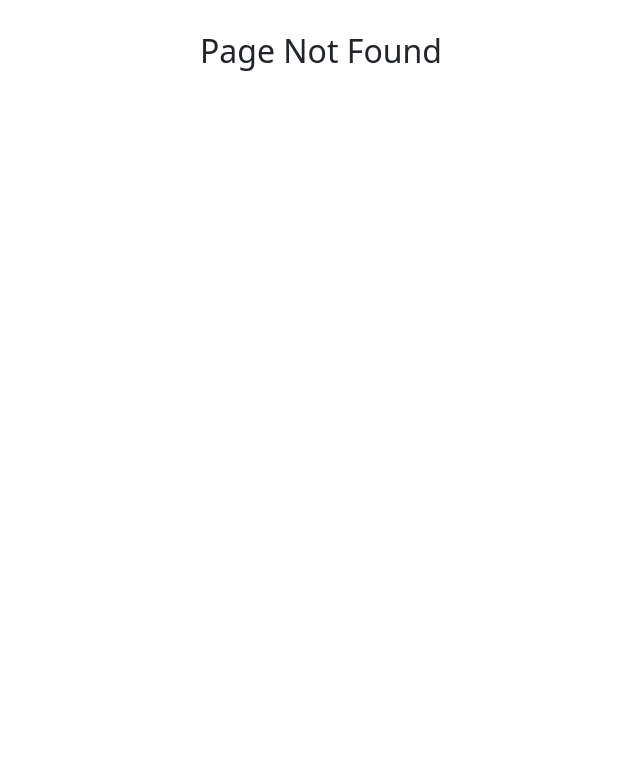
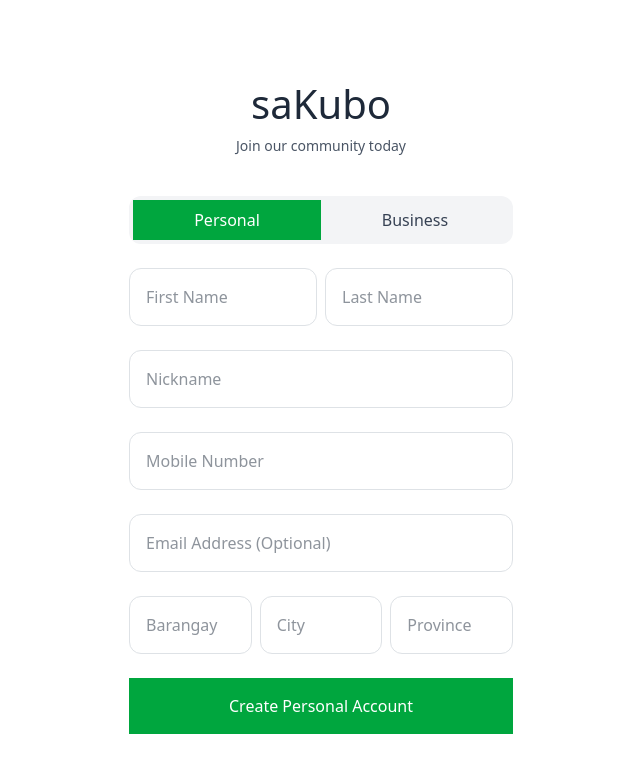
Before and after one commit to cavanrlee/sakubo, a React (Vite) app: page /Register in a window 1280 px wide. Before the commit this address had no page. Shown: the top 772 px of the page, without its empty margins (319-959 px from the left). Built offline with nearby package versions, Linux system fonts and the light colour scheme.

Commit message:
UI for Register with components applied ongoing enhancements

```diff
--- /dev/null
+++ b/src/pages/Register/Register.jsx
@@ -0,0 +1,153 @@
+import React, { useState } from "react";
+
+export default function SaKuboRegister() {
+  const [activeTab, setActiveTab] = useState("personal");
+
+  return (
+    <div className="bg-white text-gray-800 flex flex-col items-center min-h-screen p-6">
+      {/* HEADER */}
+      <header className="text-center mt-4">
+        <h1 className="text-2xl font-bold text-green-700">saKubo</h1>
+        <p className="text-sm text-gray-600 mt-1">Join our community today</p>
+      </header>
+
+      {/* TAB BUTTONS */}
+      <div className="flex mt-4 w-full max-w-sm bg-gray-100 rounded-xl p-1">
+        <button
+          className={`w-1/2 py-2 rounded-lg font-medium transition ${
+            activeTab === "personal"
+              ? "bg-green-600 text-white"
+              : "text-gray-700 hover:bg-gray-200"
+          }`}
+          onClick={() => setActiveTab("personal")}
+        >
+          Personal
+        </button>
+        <button
+          className={`w-1/2 py-2 rounded-lg font-medium transition ${
+            activeTab === "business"
+              ? "bg-green-600 text-white"
+              : "text-gray-700 hover:bg-gray-200"
+          }`}
+          onClick={() => setActiveTab("business")}
+        >
+          Business
+        </button>
+      </div>
+
+      {/* FORM SECTION */}
+      <form className="w-full max-w-sm mt-6 flex flex-col gap-4">
+        {activeTab === "personal" ? (
+          <>
+            <div className="flex gap-2">
+              <input
+                type="text"
+                placeholder="First Name"
+                className="w-1/2 border border-gray-300 rounded-xl p-3 text-sm focus:ring-2 focus:ring-green-500 outline-none"
+              />
+              <input
+                type="text"
+                placeholder="Last Name"
+                className="w-1/2 border border-gray-300 rounded-xl p-3 text-sm focus:ring-2 focus:ring-green-500 outline-none"
+              />
+            </div>
+
+            <input
+              type="text"
+              placeholder="Nickname"
+              className="border border-gray-300 rounded-xl p-3 text-sm focus:ring-2 focus:ring-green-500 outline-none"
+            />
+
+            <input
+              type="text"
+              placeholder="Mobile Number"
+              className="border border-gray-300 rounded-xl p-3 text-sm focus:ring-2 focus:ring-green-500 outline-none"
+            />
+
+            <input
+              type="email"
+              placeholder="Email Address (Optional)"
+              className="border border-gray-300 rounded-xl p-3 text-sm focus:ring-2 focus:ring-green-500 outline-none"
+            />
+
+            <div className="flex gap-2">
+              <input
+                type="text"
+                placeholder="Barangay"
+                className="w-1/3 border border-gray-300 rounded-xl p-3 text-sm focus:ring-2 focus:ring-green-500 outline-none"
+              />
+              <input
+                type="text"
+                placeholder="City"
+                className="w-1/3 border border-gray-300 rounded-xl p-3 text-sm focus:ring-2 focus:ring-green-500 outline-none"
+              />
+              <input
+                type="text"
+                placeholder="Province"
+                className="w-1/3 border border-gray-300 rounded-xl p-3 text-sm focus:ring-2 focus:ring-green-500 outline-none"
+              />
+            </div>
+
+            <button className="bg-green-600 text-white py-3 rounded-xl font-medium hover:bg-green-700 transition">
+              Create Personal Account
+            </button>
+          </>
+        ) : (
+          <>
+            <input
+              type="text"
+              placeholder="Business Name"
+              className="border border-gray-300 rounded-xl p-3 text-sm focus:ring-2 focus:ring-green-500 outline-none"
+            />
+
+            <input
+              type="text"
+              placeholder="Business Category"
+              className="border border-gray-300 rounded-xl p-3 text-sm focus:ring-2 focus:ring-green-500 outline-none"
+            />
+
+            <select className="border border-gray-300 rounded-xl p-3 text-sm text-gray-700 focus:ring-2 focus:ring-green-500 outline-none">
+              <option>Select Type</option>
+              <option>Retail</option>
+              <option>Service</option>
+            </select>
+
+            <input
+              type="text"
+              placeholder="Street Address"
+              className="border border-gray-300 rounded-xl p-3 text-sm focus:ring-2 focus:ring-green-500 outline-none"
+            />
+
+            <div className="flex gap-2">
+              <input
+                type="text"
+                placeholder="Barangay"
+                className="w-1/3 border border-gray-300 rounded-xl p-3 text-sm focus:ring-2 focus:ring-green-500 outline-none"
+              />
+              <input
+                type="text"
+                placeholder="City"
+                className="w-1/3 border border-gray-300 rounded-xl p-3 text-sm focus:ring-2 focus:ring-green-500 outline-none"
+              />
+              <input
+                type="text"
+                placeholder="Province"
+                className="w-1/3 border border-gray-300 rounded-xl p-3 text-sm focus:ring-2 focus:ring-green-500 outline-none"
+              />
+            </div>
+
+            <input
+              type="text"
+              placeholder="Contact Number"
+              className="border border-gray-300 rounded-xl p-3 text-sm focus:ring-2 focus:ring-green-500 outline-none"
+            />
+
+            <button className="bg-green-600 text-white py-3 rounded-xl font-medium hover:bg-green-700 transition">
+              Create Business Account
+            </button>
+          </>
+        )}
+      </form>
+    </div>
+  );
+}
--- /dev/null
+++ b/src/pages/Register/RegisterController.js
@@ -0,0 +1,7 @@
+import express from "express";
+import db_connection from "../../server/db.js";
+
+const router = express.Router();
+
+
+export default router;
--- /dev/null
+++ b/src/pages/Register/RegisterScripts.jsx
@@ -0,0 +1,9 @@
+import Login from "./Register";
+
+
+function RegisterScripts() {
+
+	return <Login/>;
+}
+
+export default RegisterScripts;
--- a/src/routes/AppRoutes.jsx
+++ b/src/routes/AppRoutes.jsx
@@ -2,6 +2,7 @@ import { Routes, Route } from "react-router-dom";
 import HomePage from "../pages/Home/HomePage";
 import AboutPage from "../pages/About/AboutPage";
 import LoginPage from "../pages/Login/Login";
+import RegisterPage from "../pages/Register/Register";
 import MainLayout from "../layouts/MainLayout";
 import UserScripts from "../pages/Users/UserScripts";
 
@@ -15,6 +16,8 @@ const AppRoutes = () => {
 
       {/* AUTH ROUTES */}
       <Route path="/login" element={<LoginPage />} />
+      <Route path="/Register" element={<RegisterPage />} />
+
 
       {/* NESTED ROUTES WITH LAYOUT */}
       <Route element={<MainLayout />}>
```
